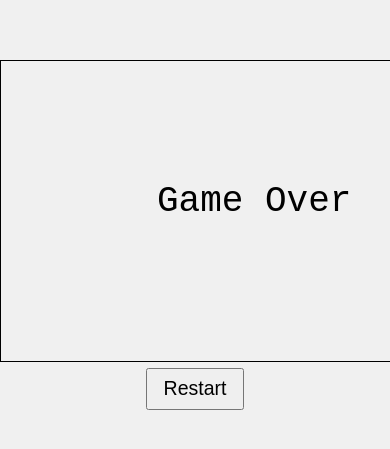
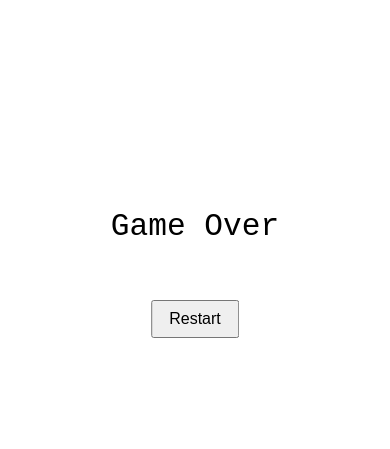
Before and after one commit to laniakeaoverflow/dino-jump-game, a plain HTML site: page index.html in a window 390 px wide. Shown: the part 187-636 px from the top of the page. Drawn offline with Linux system fonts and the light colour scheme.

Commit message:
Update for mobile version

```diff
--- a/index.html
+++ b/index.html
@@ -2,36 +2,25 @@
 <html lang="en">
 <head>
     <meta charset="UTF-8">
-    <meta name="viewport" content="width=device-width, initial-scale=1.0">
-    <title>ASCII Cat Jump Game</title>
+    <meta name="viewport" content="width=device-width, initial-scale=1.0, maximum-scale=1.0, user-scalable=no">
+    <title>Cat Jump Game</title>
     <style>
-        body {
-            display: flex;
-            flex-direction: column;
-            justify-content: center;
-            align-items: center;
-            height: 100vh;
+        body, html {
             margin: 0;
-            background-color: #f0f0f0;
-            font-family: monospace;
+            padding: 0;
+            width: 100%;
+            height: 100%;
+            overflow: hidden;
         }
         #gameContainer {
-            position: relative;
-            width: 100%;
-            max-width: 1000px;
-            height: 80vh;
-            max-height: 300px;
-        }
-        canvas {
-            border: 1px solid black;
             width: 100%;
             height: 100%;
+            position: relative;
         }
-        #restartButton {
-            font-size: 5vmin;
-            padding: 2vmin 4vmin;
-            display: none;
-            margin-top: 2vmin;
+        #gameCanvas {
+            width: 100%;
+            height: 100%;
+            display: block;
         }
         #touchArea {
             position: absolute;
@@ -39,6 +28,21 @@
             left: 0;
             width: 100%;
             height: 100%;
+        }
+        #restartButton {
+            position: absolute;
+            top: 60%;
+            left: 50%;
+            transform: translate(-50%, -50%);
+            padding: 10px 20px;
+            font-size: 18px;
+            display: none;
+        }
+        @media (max-width: 600px) {
+            #restartButton {
+                font-size: 16px;
+                padding: 8px 16px;
+            }
         }
     </style>
 </head>
@@ -65,7 +69,7 @@
         function initGame() {
             cat = {
                 x: canvasWidth * 0.12,
-                y: canvasHeight - 50,
+                y: canvasHeight - canvasHeight * 0.1,
                 width: canvasWidth * 0.04,
                 height: canvasHeight * 0.13,
                 jumping: false,
@@ -77,7 +81,7 @@
 
             obstacle = {
                 x: canvasWidth,
-                y: canvasHeight - 50,
+                y: canvasHeight - canvasHeight * 0.1,
                 width: canvasWidth * 0.02,
                 height: canvasHeight * 0.13,
                 speed: canvasWidth * 0.006
@@ -97,8 +101,9 @@
         resizeCanvas();
 
         function drawCat() {
+            const fontSize = Math.min(canvasWidth * 0.04, canvasHeight * 0.06);
             ctx.fillStyle = 'black';
-            ctx.font = `${canvasHeight * 0.06}px monospace`;
+            ctx.font = `${fontSize}px monospace`;
             ctx.fillText('/\\__/\\', cat.x, cat.y - cat.height * 0.625);
             ctx.fillText('(=\'ᴗ\'=)', cat.x - cat.width * 0.125, cat.y - cat.height * 0.125);
 
@@ -110,17 +115,19 @@
         }
 
         function drawObstacle() {
+            const fontSize = Math.min(canvasWidth * 0.05, canvasHeight * 0.08);
             ctx.fillStyle = 'black';
-            ctx.font = `${canvasHeight * 0.08}px monospace`;
+            ctx.font = `${fontSize}px monospace`;
             ctx.fillText('|\\', obstacle.x, obstacle.y - obstacle.height * 0.625);
             ctx.fillText('| \\', obstacle.x, obstacle.y - obstacle.height * 0.125);
             ctx.fillText('|  \\', obstacle.x, obstacle.y + obstacle.height * 0.375);
         }
 
         function drawScore() {
+            const fontSize = Math.min(canvasWidth * 0.05, canvasHeight * 0.08);
             ctx.fillStyle = 'black';
-            ctx.font = `${canvasHeight * 0.08}px monospace`;
-            ctx.fillText(`Score: ${score}`, canvasWidth * 0.82, canvasHeight * 0.13);
+            ctx.font = `${fontSize}px monospace`;
+            ctx.fillText(`Score: ${score}`, canvasWidth * 0.02, canvasHeight * 0.1);
         }
 
         function jump() {
@@ -141,7 +148,7 @@
                     cat.y += canvasHeight * 0.02;
                 } else {
                     cat.jumping = false;
-                    cat.y = canvasHeight - 50;
+                    cat.y = canvasHeight - canvasHeight * 0.1;
                 }
             }
             cat.pawUpdateCounter++;
@@ -190,9 +197,10 @@
 
                 requestAnimationFrame(gameLoop);
             } else {
+                const fontSize = Math.min(canvasWidth * 0.08, canvasHeight * 0.12);
                 ctx.fillStyle = 'black';
-                ctx.font = `${canvasHeight * 0.12}px monospace`;
-                ctx.fillText('Game Over', canvasWidth * 0.4, canvasHeight * 0.5);
+                ctx.font = `${fontSize}px monospace`;
+                ctx.fillText('Game Over', canvasWidth * 0.5 - ctx.measureText('Game Over').width / 2, canvasHeight * 0.5);
             }
         }
 
```
